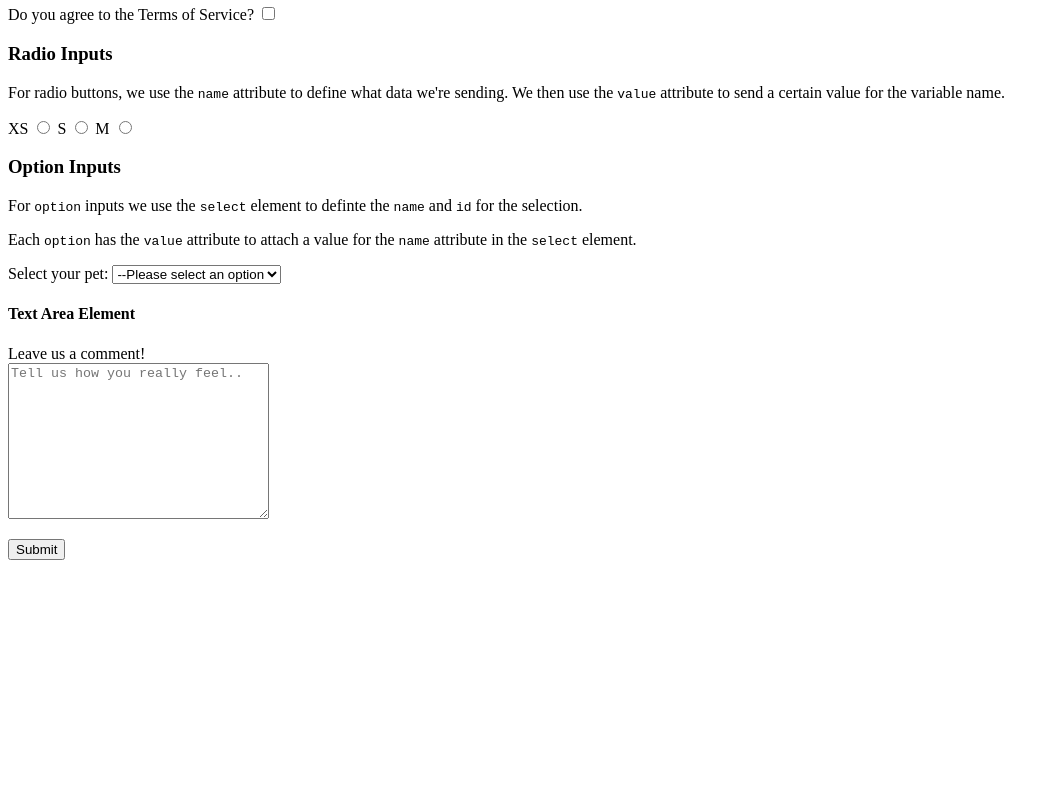
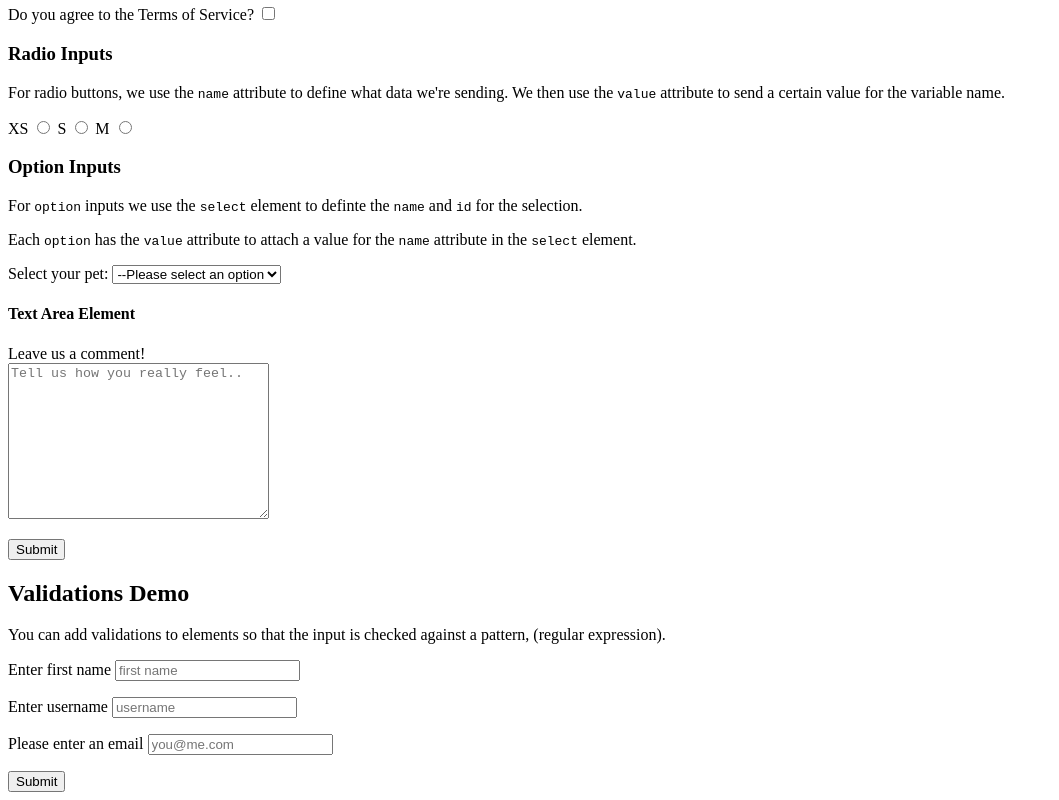
Before and after one commit to crhidrogo/web-developer-bootcamp, a plain HTML site: page form-practice/index.html in a window 1280 px wide. Shown: the part 508-1308 px from the top of the page, without its empty margins (0-1059 px from the left). Before the commit the page ends 1076 px from the top, so only its background shows below. Drawn offline with Linux system fonts and the light colour scheme.

Commit message:
added HTML5 validations demo.

```diff
--- a/form-practice/index.html
+++ b/form-practice/index.html
@@ -68,5 +68,20 @@
         </p>
             <button>Submit</button>
     </form>
+    <h2>Validations Demo</h2>
+    <p>You can add validations to elements so that the input is checked against a pattern, (regular expression).</p>
+    <form action="/dummy">
+        <label for="firstname">Enter first name</label>
+        <input type="text" placeholder="first name" id="firstname" required>
+        <p>
+            <label for="username">Enter username</label>
+            <input type="text" placeholder="username" id="username" minlength="5" maxlength="20">
+        </p>
+        <p>
+            <label for="email">Please enter an email</label>
+            <input type="email" id="email" name="email" placeholder="you@me.com" required>
+        </p>
+        <button>Submit</button>
+    </form>
 </body>
 </html>
```
